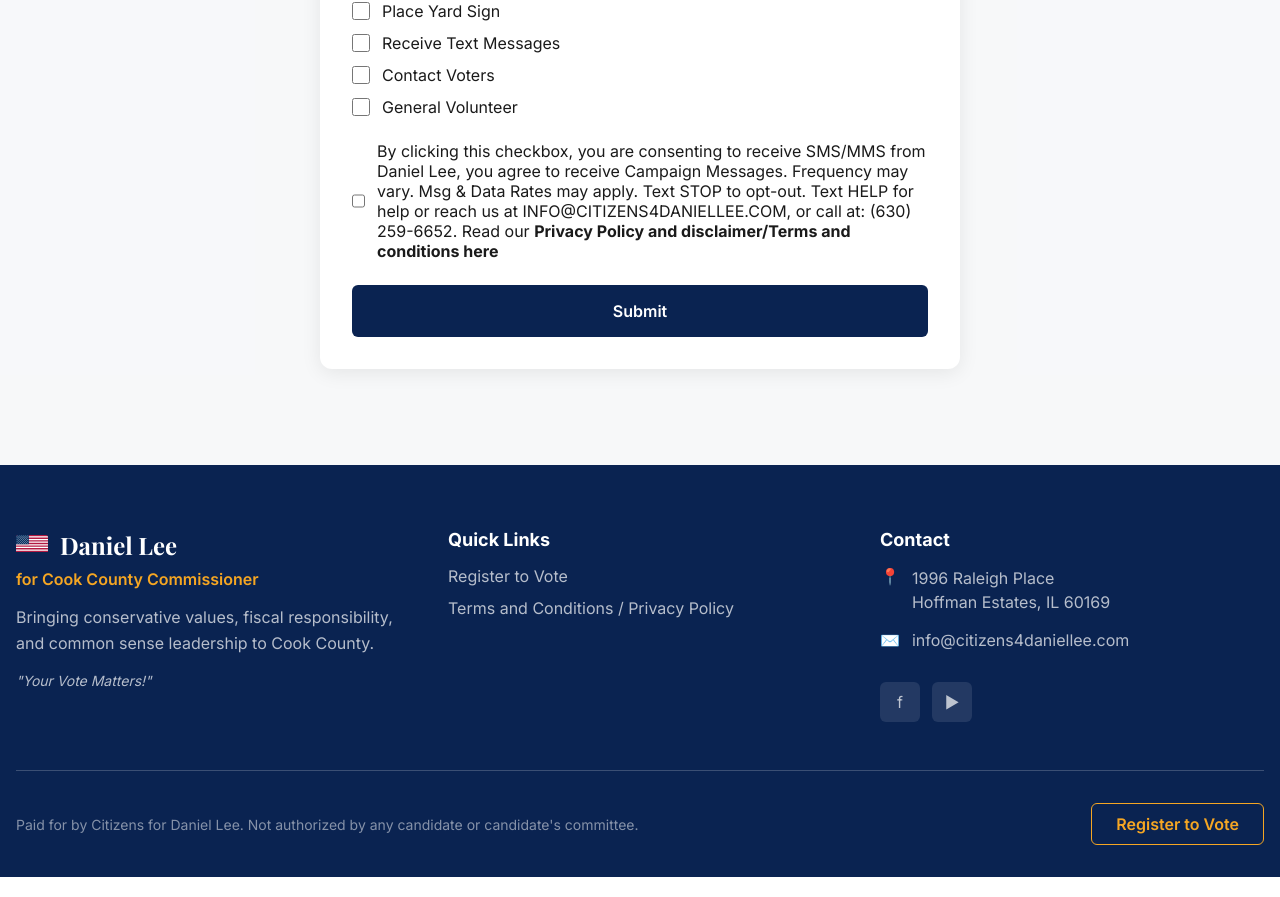
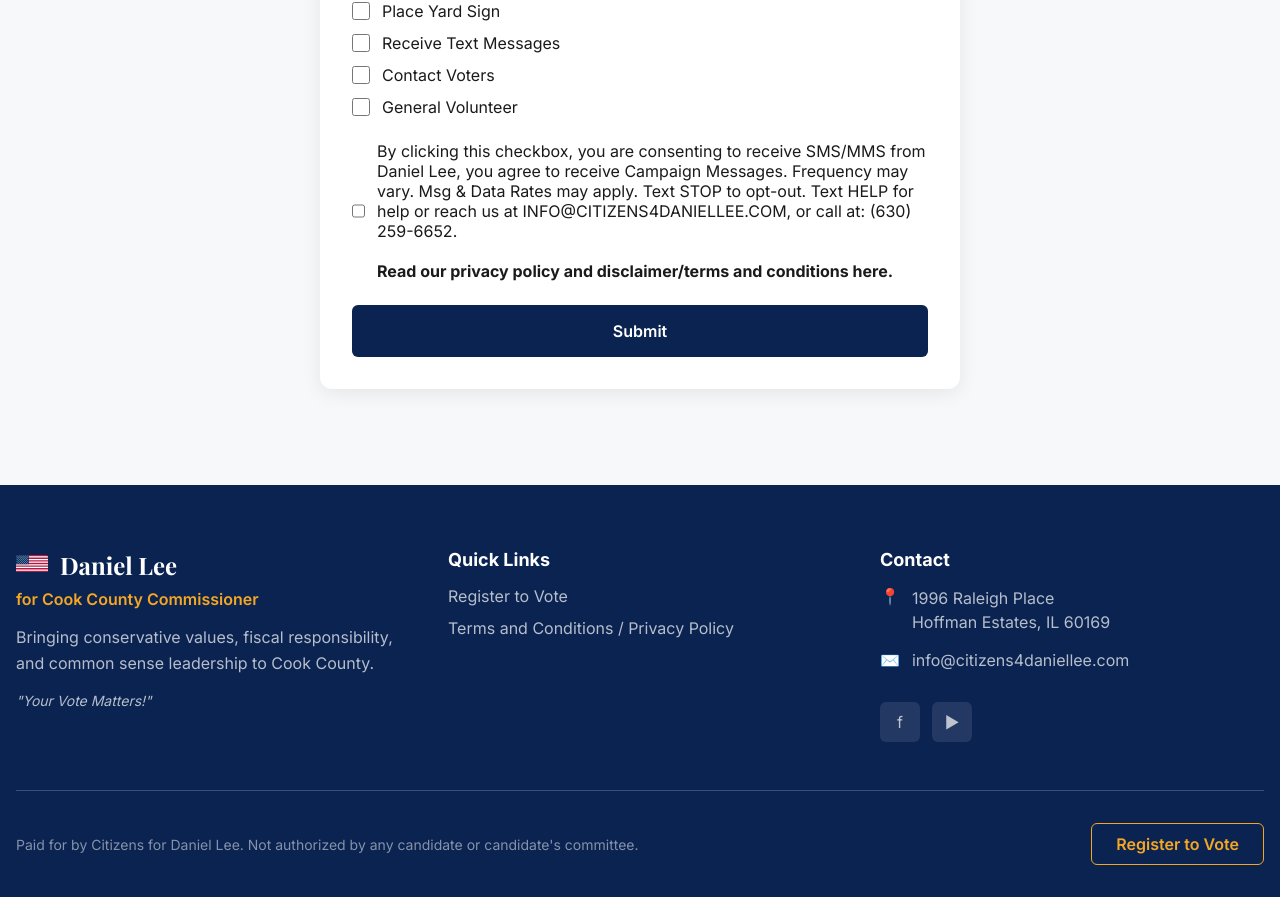
Before and after one commit to Acanthus-Tech/DanielLeeLanding, a Next.js app: page / in a window 1280 px wide. Shown: the part 5976-6873 px from the top of the page. Built offline with nearby package versions, Linux system fonts and the light colour scheme.

Commit message:
added form terms and conditions link

```diff
--- a/src/components/Volunteer.js
+++ b/src/components/Volunteer.js
@@ -142,11 +142,11 @@ export default function Volunteer() {
                 from Daniel Lee, you agree to receive Campaign Messages.
                 Frequency may vary. Msg & Data Rates may apply. Text STOP to
                 opt-out. Text HELP for help or reach us at
-                INFO@CITIZENS4DANIELLEE.COM, or call at: (630) 259-6652. Read
-                our{" "}
+                INFO@CITIZENS4DANIELLEE.COM, or call at: (630) 259-6652.
+                {" "}<br/><br/>
                 <Link href={"/legal"}>
                   <strong>
-                    Privacy Policy and disclaimer/Terms and conditions here
+                   Read our privacy policy and disclaimer/terms and conditions here.
                   </strong>
                 </Link>
               </span>
```
